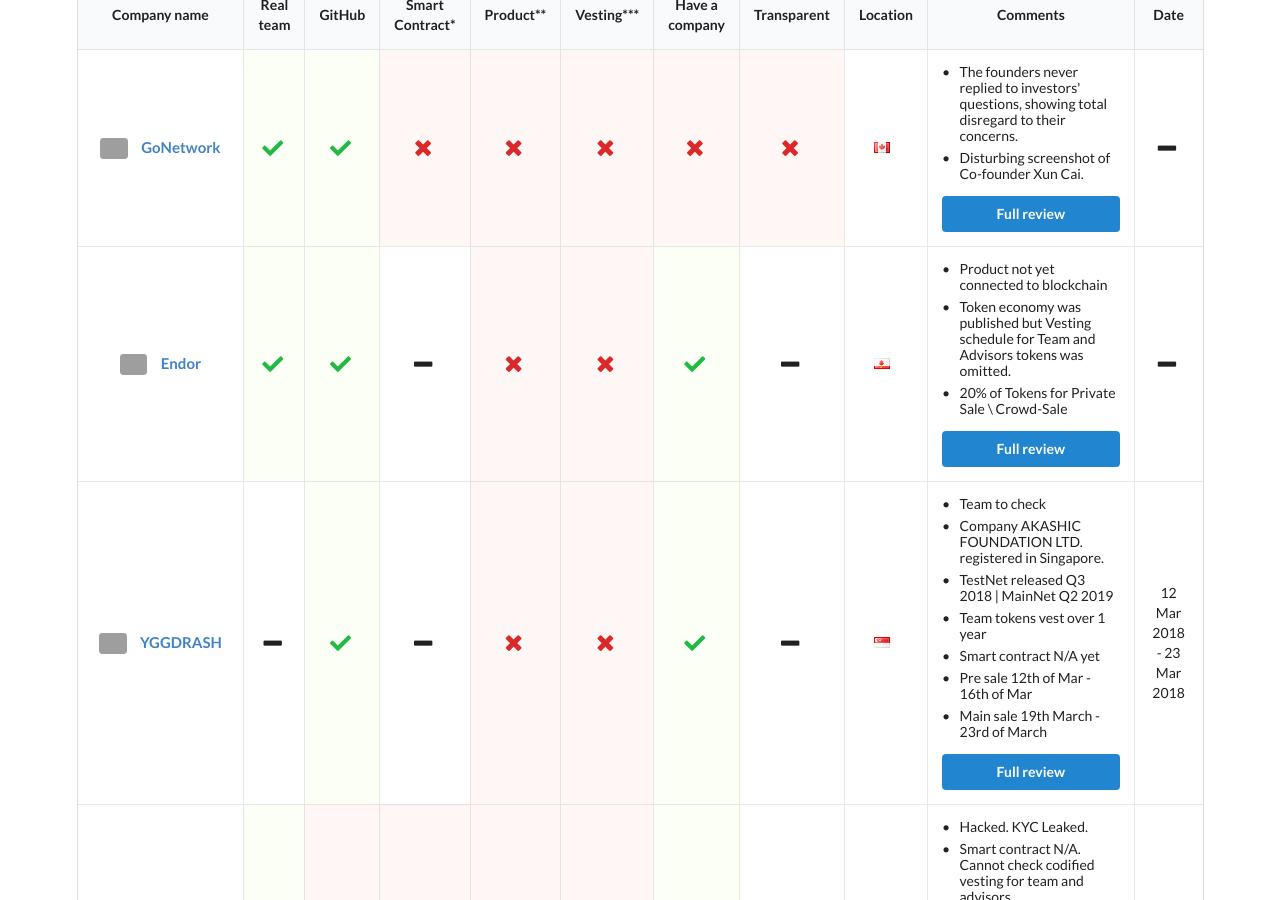
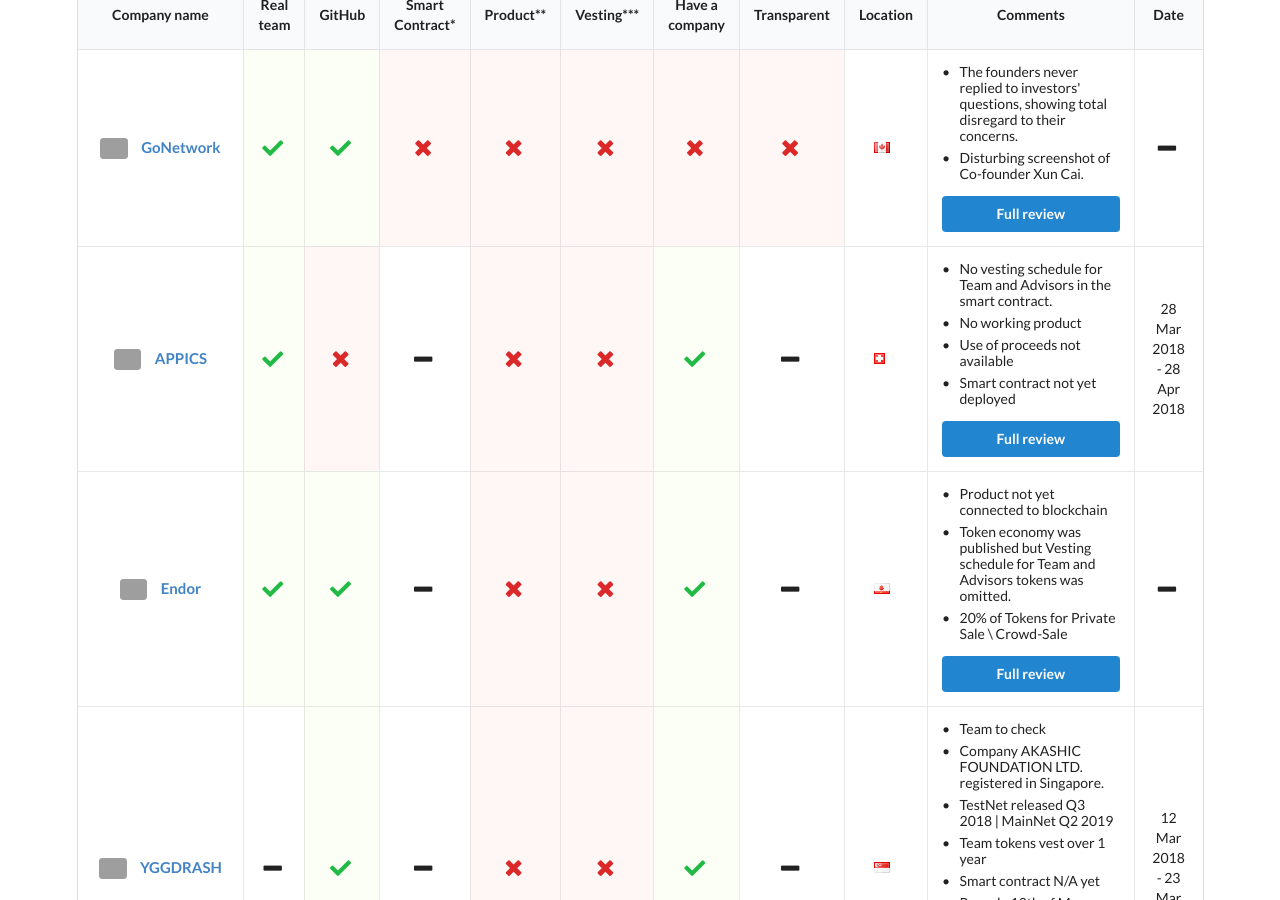
Before and after one commit to ico-check/ico-check, a Jekyll site: the page built from index.md, in a window 1280 px wide and 900 px high, scrolled down 512 px. Built offline with Jekyll 4.4.1, drawn with Linux system fonts in a browser that asks for light colours; nearby versions of some CDN libraries; grey boxes are pictures that could not be loaded.

Commit message:
60-appics-ico-check
Added appics ico

```diff
--- a/_data/active-future-icos.yml
+++ b/_data/active-future-icos.yml
@@ -17,6 +17,27 @@
   ico_end_date:
   safe: false
   issue_url: https://github.com/ico-check/ico-check/issues/12
+
+- name: APPICS
+  image: https://i.imgur.com/kRkERQo.jpg
+  url: https://appics.com/
+  real_team: true
+  github: false
+  smart_contract:
+  product: false
+  min_vesting: false
+  have_company: true
+  transparent:
+  location: Switzerland
+  comments:
+    - content: No vesting schedule for Team and Advisors in the smart contract.
+    - content: No working product
+    - content: Use of proceeds not available
+    - content: Smart contract not yet deployed
+  ico_start_date: 2018-03-28T11:00:00Z
+  ico_end_date: 2018-04-28T11:00:00Z
+  safe: false
+  issue_url: https://github.com/ico-check/ico-check/issues/90
 
 - name: Endor
   image: https://i.imgur.com/JoIgfZZ.jpg
```
